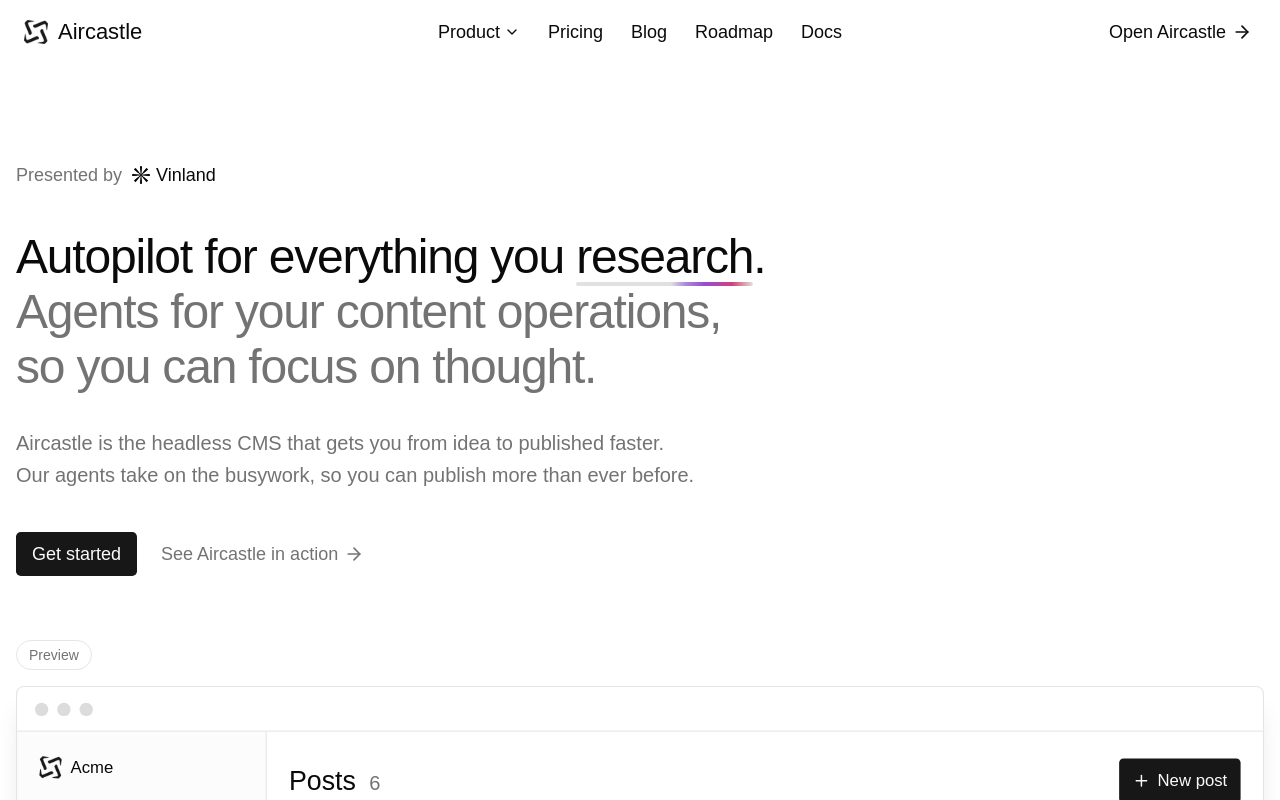
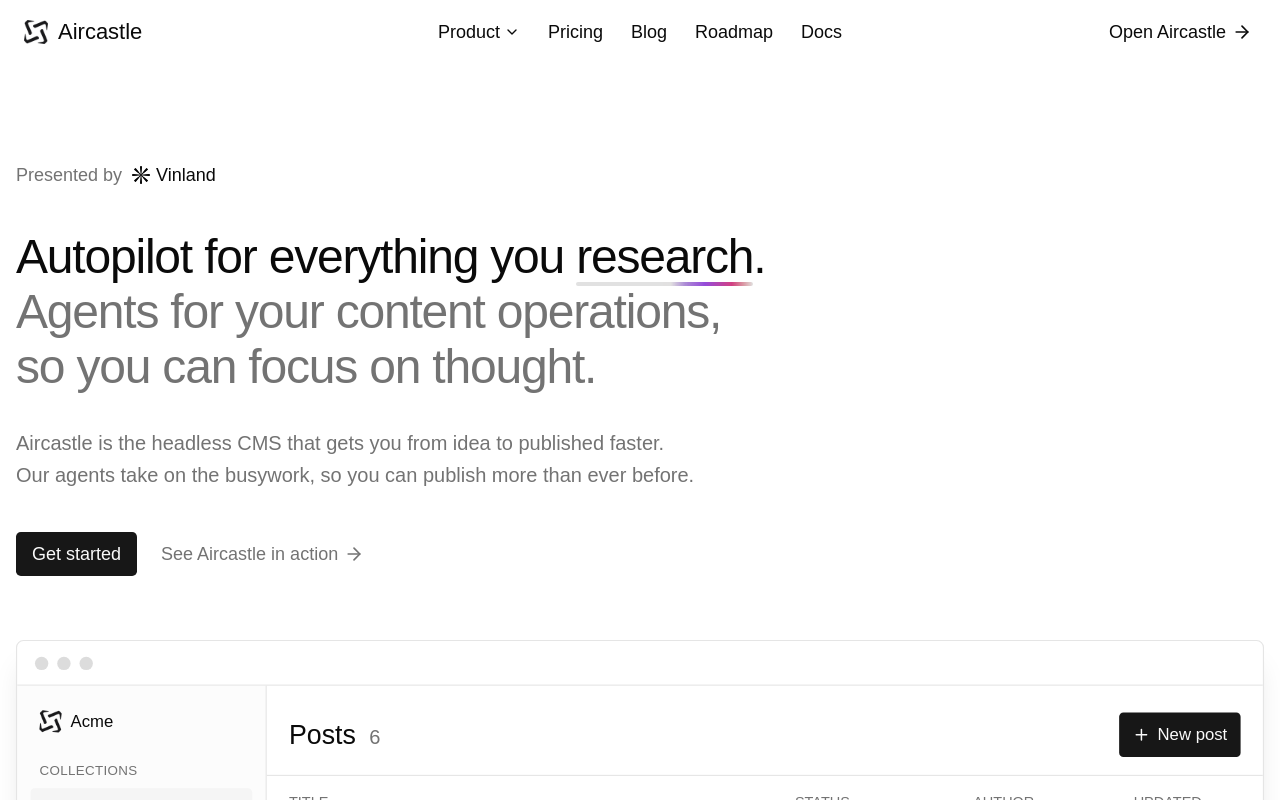
Before and after one commit to vinlandatelier/aircastle, a React (Vite) app in the folder apps/web/: page / in a window 1280 px wide. Shown: the top 800 px of the page. Built offline with nearby package versions, Linux system fonts and the light colour scheme.

Commit message:
style(web): drop the Preview label above the product preview

```diff
--- a/apps/web/src/features/marketing/product-demo/index.tsx
+++ b/apps/web/src/features/marketing/product-demo/index.tsx
@@ -142,9 +142,6 @@ export function ProductDemo() {
       <h2 id="product-demo-title" className="sr-only">
         Aircastle preview
       </h2>
-      <p className="mb-4 inline-flex rounded-full border px-3 py-1 text-sm text-muted-foreground">
-        Preview
-      </p>
       <p className="sr-only">
         A posts collection in Aircastle, listing posts with their status, author and last update.
       </p>
```
Also changed, not shown: 1 other file (tests, documents, lock files or other folders).
